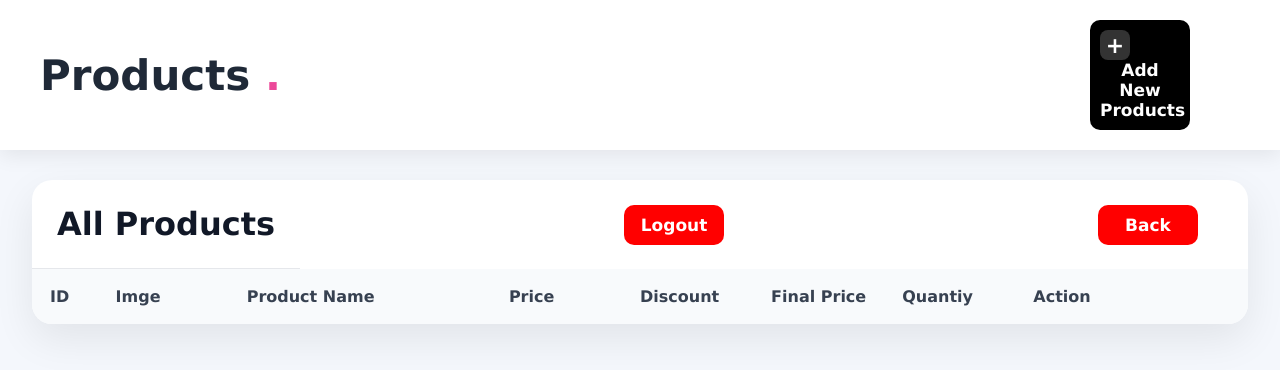
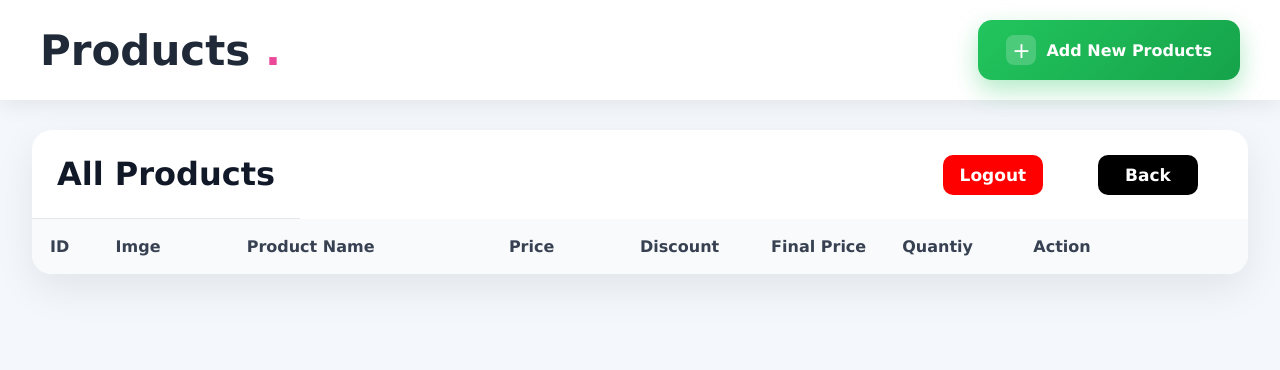
Before and after one commit to anmolsingh248670-alt/Flower-Shope, a Django app: page /admin_show/ in a window 1280 px wide. Shown: the top 370 px of the page. Run offline with Django 5.2, Linux system fonts and the light colour scheme; the visitor is signed in with stand-in values (Sample User, id 1); data that the repository does not hold is empty.

Commit message:
importete styling

```diff
--- a/templates/admin_show.html
+++ b/templates/admin_show.html
@@ -42,7 +42,7 @@
   <body>
     <header>
       <h1 class="hed">Products <span>.</span></h1>
-      <button class="btn123"><span class="stn">+</span><a href="add_products">Add New Products</a></button>
+      <button class="btn1"><span class="stn">+</span><a href="add_products">Add New Products</a></button>
     </header>
 
     <main>
@@ -51,8 +51,10 @@
           <div class="box">
             <div class="box3">
               <H1 class="hed2">All Products</H1>
+              <div class="boxxxx">
               <button class="btn4"><a href="{% url 'logout' %}">Logout</a></button>
-              <button class="btn4"><a href="{% url 'admin_orders' %}">Back</a> </button>
+              <button class="btn123"><a href="{% url 'admin_orders' %}">Back</a> </button>
+              </div>
             </div>
 
             <nav>
```
